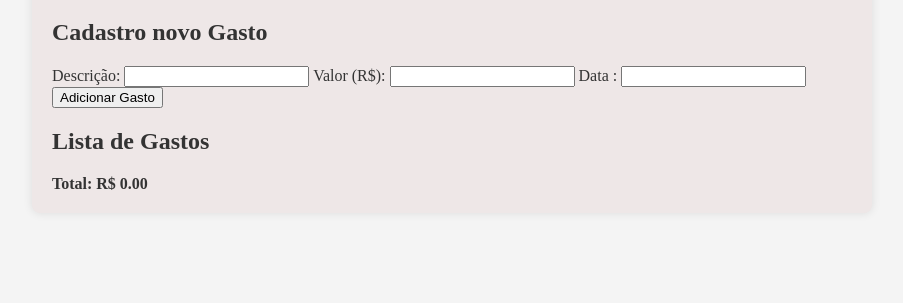
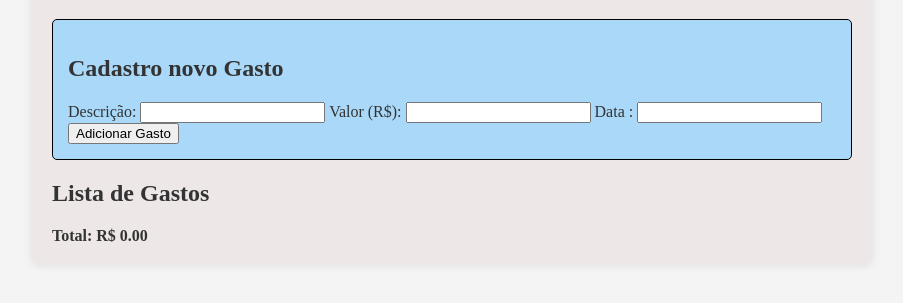
Before and after one commit to Kaio-rgb/Calend-rio-de-Gastos-Mensais, a plain HTML site: page index.html in a window 1280 px wide. Shown: the part 101-404 px from the top of the page, without its empty margins (188-1091 px from the left). Drawn offline with Linux system fonts and the light colour scheme.

Commit message:
adicao da margem central onde sera colocadas as informacoes com borda e uma cor mais suave para destaque

```diff
--- a/main.css
+++ b/main.css
@@ -18,3 +18,11 @@ h1 h2 {
     text-align: center;
     color: #58b733;
 }
+
+.cadastro-gastos, lista-gastos {
+    margin-bottom: 20px;
+    padding: 15px;
+    border: 1px solid #000000;
+    border-radius: 5px;
+    background-color: #a9d8f8;
+}
```
